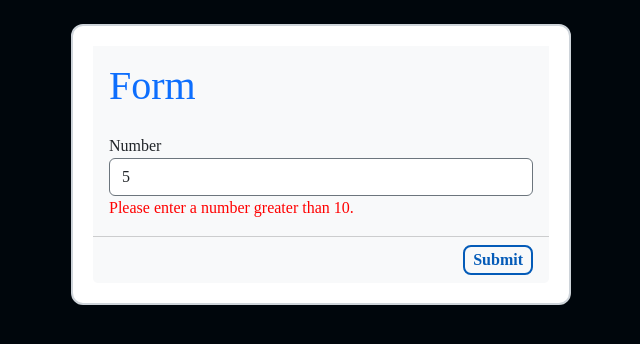
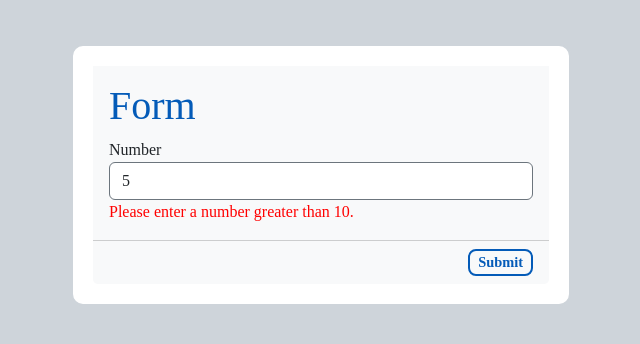
Before and after one commit to crentzos/Junior-Web-Developer-Excersise, a plain HTML site: page index.html in a window 1280 px wide. Both pictures are taken after typing "5" into the empty fields and a click on the button "Submit". Shown: the whole page, without its empty margins (319-959 px from the left). Drawn offline with nearby package versions, Linux system fonts and the light colour scheme.

Commit message:
first commit

```diff
--- a/App.js
+++ b/App.js
@@ -1,19 +1,6 @@
-document.getElementById('numberInput').addEventListener('input', function () {
-    const numberInput = parseFloat(this.value);
+function validateInput(value) {
+    const numberInput = parseFloat(value);
     const message = document.getElementById('message');
-
-    if ((!isNaN(numberInput) && numberInput > 10) || this.value === '' ) {
-        message.textContent = '';
-    } else {
-        message.textContent = 'Please enter a number greater than 10.';
-        message.style.color = 'red';
-    }
-});
-
-function validateInput() {
-    const numberInput = parseFloat(document.getElementById('numberInput').value);
-    const message = document.getElementById('message');
-
     if (isNaN(numberInput) || numberInput <= 10) {
         message.textContent = 'Please enter a number greater than 10.';
         message.style.color = 'red';
@@ -22,3 +9,12 @@ function validateInput() {
         message.style.color = 'green';
     }
 }
+
+document.getElementById('numberInput').addEventListener('input', function () {
+    validateInput(this.value);
+});
+
+function checkInput() {
+    const inputValue = document.getElementById('numberInput').value;
+    validateInput(inputValue);
+}
--- a/index.html
+++ b/index.html
@@ -19,7 +19,7 @@
       <div class="col-md-6">
         <div class="card">
           <div class="card-body">
-            <h1 class="text-primary text-left mb-4">Form</h1>
+            <h1 class="text-primary">Form</h1>
             <div class="form-group">
               <label for="numberInput">Number</label>
               <input
@@ -27,14 +27,20 @@
                 id="numberInput"
                 class="form-control"
                 placeholder="Please enter a number"
-                min="11"
                 required
+                aria-describedby="message"
               />
             </div>
             <div id="message"></div>
           </div>
           <div class="card-footer d-flex justify-content-end">
-            <button class="btn btn-primary" id="submitButton" onclick="validateInput()">Submit</button>
+            <button
+              class="btn btn-primary"
+              id="submitBtn"
+              onclick="checkInput()"
+            >
+              Submit
+            </button>
           </div>
         </div>
       </div>
--- a/styles.css
+++ b/styles.css
@@ -1,28 +1,34 @@
 body {
     font-family: 'Times New Roman', Times, serif;
-    background-color: #00060c;
+    background-color: #ced4da;
 }
+
 
 .card {
     border: 2px solid #ced4da;
     background-color: #fff;
     max-width: 500px;
-    margin: 0 auto;
+    margin: 20px auto;
     padding: 20px;
-    border-radius: 12px; /* Rounded corners for the card */
+    border-radius: 12px;
 }
+
 
 .form-label {
     color: #6c757d;
 }
 
+
 .form-control {
     border-color: #6c757d;
+    font-size: 1rem;
 }
+
 
 .card-body, .card-footer {
     background-color: #f8f9fa;
 }
+
 
 .btn-primary {
     color: #045bb8;
@@ -32,20 +38,47 @@ body {
     border-radius: 8px;
     font-weight: bold;
     padding: 0.05rem 0.5rem;
+    font-size: 0.9rem;
 }
+
 
 .btn-primary:hover {
     color: #fff;
     background-color: #045bb8;
     border-color: #045bb8;
+    transition: background-color 0.3s ease, color 0.3s ease;
 }
 
-h1.text-primary {
-    color: #045bb8;
+
+body h1.text-primary {
+    color: #045bb8 !important;
 }
+
 
 input[type="number"]::-webkit-outer-spin-button,
 input[type="number"]::-webkit-inner-spin-button {
     -webkit-appearance: none;
     margin: 0;
 }
+
+
+:root {
+    --primary-color: #045bb8;
+    --secondary-color: #f8f9fa;
+    --error-color: red;
+    --success-color: green;
+}
+
+
+.btn-primary {
+    color: var(--primary-color);
+    background-color: var(--secondary-color);
+    border-color: var(--primary-color);
+}
+
+.btn-primary:hover {
+    color: #fff;
+    background-color: var(--primary-color);
+    border-color: var(--primary-color);
+    transition: background-color 0.3s ease, color 0.3s ease;
+}
```
